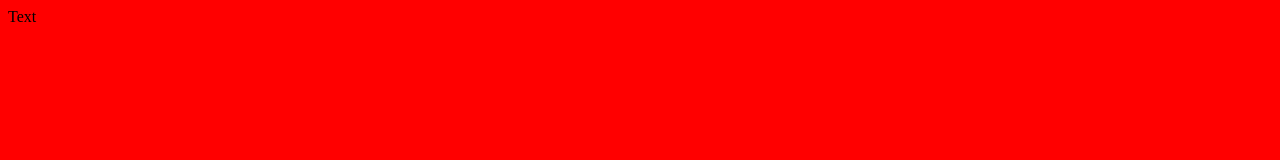
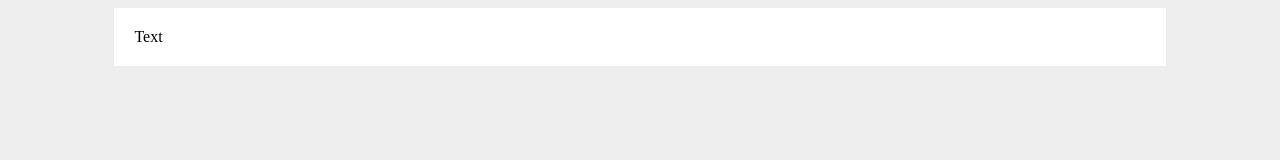
Before and after one commit to happywords/quick-notes, a plain HTML site: page index.html in a window 1280 px wide. Drawn offline with Linux system fonts and the light colour scheme.

Commit message:
Add styles.

```diff
--- a/index.html
+++ b/index.html
@@ -8,7 +8,7 @@
 </head>
 
 <body>
-  <div>Text</div>
+  <div id="notes">Text</div>
   <script src="script.js"></script>
 </body>
 </html>
--- a/script.js
+++ b/script.js
@@ -1 +1 @@
-alert("ZZZ");
+console.log("Loaded")
--- a/styles.css
+++ b/styles.css
@@ -1,3 +1,10 @@
 body {
-  background: red;
+  background: #EEEEEE;
 }
+
+div#notes {
+  background: #FFFFFF;
+  margin: auto;
+  padding: 20px;
+  width: 80%;
+}
```
